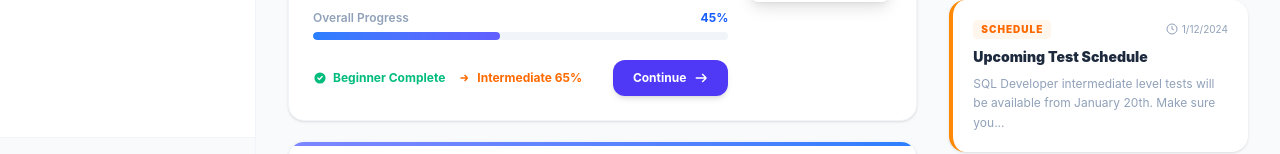
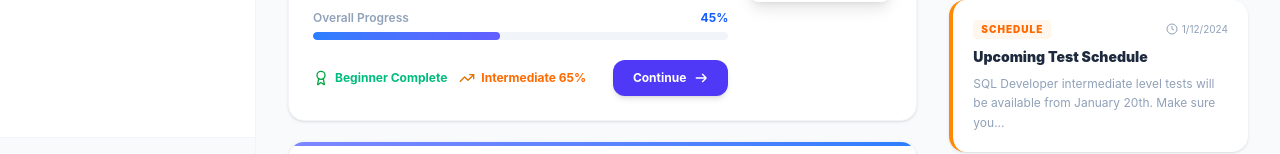
Before and after one commit to vyas60594/LearnX, a React app in the folder frontend/: page /Dashboard in a window 1280 px wide. Shown: the part 590-744 px from the top of the page. Built offline with nearby package versions, Linux system fonts and the light colour scheme; the HTML template or start-up script is replaced by a standard one.

Commit message:
feat: Set up initial application routing for Dashboard and Progress Reports pages and implement a responsive sidebar layout.

```diff
--- a/frontend/src/App.jsx
+++ b/frontend/src/App.jsx
@@ -2,6 +2,7 @@ import { Route, Routes } from 'react-router';
 import Dashboard from './pages/Dashboard';
 import Home from './pages/Home';
 import Login from './pages/Login';
+import ProgressReports from './pages/ProgressReports';
 import Register from './pages/Register';
 
 function App() {
@@ -10,7 +11,8 @@ function App() {
             <Route path="/" element={<Home />} />
             <Route path="/login" element={<Login />} />
             <Route path="/register" element={<Register />} />
-            <Route path='/Dashboard'element={<Dashboard/>}/>
+            <Route path='/Dashboard' element={<Dashboard />} />
+            <Route path='/progress-reports' element={<ProgressReports />} />
         </Routes>
     );
 }
--- a/frontend/src/components/layout/SideBar.jsx
+++ b/frontend/src/components/layout/SideBar.jsx
@@ -4,7 +4,9 @@
 // On mobile: slides in/out using isOpen prop
 // =====================================================
 
-const SideBar = ({ isOpen, setIsOpen }) => {
+import { Link } from "react-router";
+
+const SideBar = ({ isOpen, setIsOpen, activePage = 'dashboard' }) => {
   return (
     // Sidebar panel - fixed on left, slides in on mobile, always visible on desktop
     <aside className={`fixed inset-y-0 left-0 z-40 w-64 bg-white border-r border-slate-100 flex flex-col transition-transform duration-300 ${isOpen ? "translate-x-0" : "-translate-x-full lg:translate-x-0"}`}>
@@ -37,21 +39,27 @@ const SideBar = ({ isOpen, setIsOpen }) => {
         <div>
           <p className="px-3 mb-2 text-[10px] font-bold text-slate-400 uppercase tracking-widest">Dashboard</p>
 
-          {/* Overview - active (blue background) */}
-          <button className="w-full flex items-center space-x-3 px-3 py-2.5 rounded-xl text-sm font-semibold bg-blue-600 text-white shadow-lg shadow-blue-200 transition-all">
+          {/* Overview - active when activePage === 'dashboard' */}
+          <Link to="/Dashboard" className={`w-full flex items-center space-x-3 px-3 py-2.5 rounded-xl text-sm font-semibold transition-all ${activePage === 'dashboard'
+              ? 'bg-blue-600 text-white shadow-lg shadow-blue-200'
+              : 'text-slate-500 hover:bg-slate-50 hover:text-slate-900'
+            }`}>
             <svg className="w-5 h-5" fill="none" stroke="currentColor" viewBox="0 0 24 24" strokeWidth="2">
               <path d="M3 12l2-2m0 0l7-7 7 7M5 10v10a1 1 0 001 1h3m10-11l2 2m-2-2v10a1 1 0 01-1 1h-3m-6 0a1 1 0 001-1v-4a1 1 0 011-1h2a1 1 0 011 1v4a1 1 0 001 1m-6 0h6" />
             </svg>
             <span>Overview</span>
-          </button>
+          </Link>
 
-          {/* Progress Reports - inactive */}
-          <button className="w-full flex items-center space-x-3 px-3 py-2.5 rounded-xl text-sm font-semibold text-slate-500 hover:bg-slate-50 hover:text-slate-900 transition-all mt-1">
+          {/* Progress Reports - active when activePage === 'progress-reports' */}
+          <Link to="/progress-reports" className={`w-full flex items-center space-x-3 px-3 py-2.5 rounded-xl text-sm font-semibold transition-all mt-1 ${activePage === 'progress-reports'
+              ? 'bg-blue-600 text-white shadow-lg shadow-blue-200'
+              : 'text-slate-500 hover:bg-slate-50 hover:text-slate-900'
+            }`}>
             <svg className="w-5 h-5" fill="none" stroke="currentColor" viewBox="0 0 24 24" strokeWidth="2">
               <path d="M9 19v-6a2 2 0 00-2-2H5a2 2 0 00-2 2v6a2 2 0 002 2h2a2 2 0 002-2zm0 0V9a2 2 0 012-2h2a2 2 0 012 2v10m-6 0a2 2 0 002 2h2a2 2 0 002-2m0 0V5a2 2 0 012-2h2a2 2 0 012 2v14a2 2 0 01-2 2h-2a2 2 0 01-2-2z" />
             </svg>
             <span>Progress Reports</span>
-          </button>
+          </Link>
         </div>
 
         {/* GROUP 2: Learning */}
--- a/frontend/src/pages/Dashboard.jsx
+++ b/frontend/src/pages/Dashboard.jsx
@@ -12,7 +12,7 @@ function Dashboard() {
     <div className="flex h-screen bg-slate-50 overflow-hidden">
 
       {/* SIDEBAR */}
-      <SideBar isOpen={isSidebarOpen} setIsOpen={setIsSidebarOpen} />
+      <SideBar isOpen={isSidebarOpen} setIsOpen={setIsSidebarOpen} activePage="dashboard" />
 
       {/* Mobile overlay */}
       {isSidebarOpen && (
@@ -116,15 +116,11 @@ function Dashboard() {
                     <div className="flex flex-wrap items-center justify-between gap-3">
                       <div className="flex flex-wrap gap-3">
                         <span className="flex items-center gap-1.5 text-xs font-bold text-emerald-500">
-                          <svg className="w-3.5 h-3.5" fill="currentColor" viewBox="0 0 20 20">
-                            <path fillRule="evenodd" d="M10 18a8 8 0 100-16 8 8 0 000 16zm3.707-9.293a1 1 0 00-1.414-1.414L9 10.586 7.707 9.293a1 1 0 00-1.414 1.414l2 2a1 1 0 001.414 0l4-4z" />
-                          </svg>
+                          <svg xmlns="http://www.w3.org/2000/svg" width="24" height="24" viewBox="0 0 24 24" fill="none" stroke="currentColor" stroke-width="2" stroke-linecap="round" stroke-linejoin="round" class="lucide lucide-award h-4 w-4 text-green-600"><path d="m15.477 12.89 1.515 8.526a.5.5 0 0 1-.81.47l-3.58-2.687a1 1 0 0 0-1.197 0l-3.586 2.686a.5.5 0 0 1-.81-.469l1.514-8.526"></path><circle cx="12" cy="8" r="6"></circle></svg>
                           Beginner Complete
                         </span>
                         <span className="flex items-center gap-1.5 text-xs font-bold text-orange-500">
-                          <svg className="w-3.5 h-3.5" fill="none" stroke="currentColor" viewBox="0 0 24 24" strokeWidth="2.5">
-                            <path d="M13 7l5 5m0 0l-5 5m5-5H6" />
-                          </svg>
+                          <svg xmlns="http://www.w3.org/2000/svg" width="24" height="24" viewBox="0 0 24 24" fill="none" stroke="currentColor" stroke-width="2" stroke-linecap="round" stroke-linejoin="round" class="lucide lucide-trending-up h-4 w-4 text-amber-600"><polyline points="22 7 13.5 15.5 8.5 10.5 2 17"></polyline><polyline points="16 7 22 7 22 13"></polyline></svg>
                           Intermediate 65%
                         </span>
                       </div>
@@ -170,15 +166,11 @@ function Dashboard() {
                     <div className="flex flex-wrap items-center justify-between gap-3">
                       <div className="flex flex-wrap gap-3">
                         <span className="flex items-center gap-1.5 text-xs font-bold text-emerald-500">
-                          <svg className="w-3.5 h-3.5" fill="currentColor" viewBox="0 0 20 20">
-                            <path fillRule="evenodd" d="M10 18a8 8 0 100-16 8 8 0 000 16zm3.707-9.293a1 1 0 00-1.414-1.414L9 10.586 7.707 9.293a1 1 0 00-1.414 1.414l2 2a1 1 0 001.414 0l4-4z" />
-                          </svg>
+                          <svg xmlns="http://www.w3.org/2000/svg" width="24" height="24" viewBox="0 0 24 24" fill="none" stroke="currentColor" stroke-width="2" stroke-linecap="round" stroke-linejoin="round" class="lucide lucide-award h-4 w-4 text-green-600"><path d="m15.477 12.89 1.515 8.526a.5.5 0 0 1-.81.47l-3.58-2.687a1 1 0 0 0-1.197 0l-3.586 2.686a.5.5 0 0 1-.81-.469l1.514-8.526"></path><circle cx="12" cy="8" r="6"></circle></svg>
                           Beginner Complete
                         </span>
                         <span className="flex items-center gap-1.5 text-xs font-bold text-orange-500">
-                          <svg className="w-3.5 h-3.5" fill="none" stroke="currentColor" viewBox="0 0 24 24" strokeWidth="2.5">
-                            <path d="M13 7l5 5m0 0l-5 5m5-5H6" />
-                          </svg>
+                          <svg xmlns="http://www.w3.org/2000/svg" width="24" height="24" viewBox="0 0 24 24" fill="none" stroke="currentColor" stroke-width="2" stroke-linecap="round" stroke-linejoin="round" class="lucide lucide-trending-up h-4 w-4 text-amber-600"><polyline points="22 7 13.5 15.5 8.5 10.5 2 17"></polyline><polyline points="16 7 22 7 22 13"></polyline></svg>
                           Intermediate 65%
                         </span>
                       </div>
```
Also changed, not shown: frontend/src/pages/ProgressReports.jsx (added).
